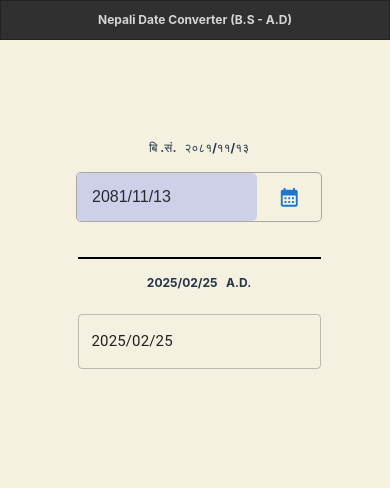
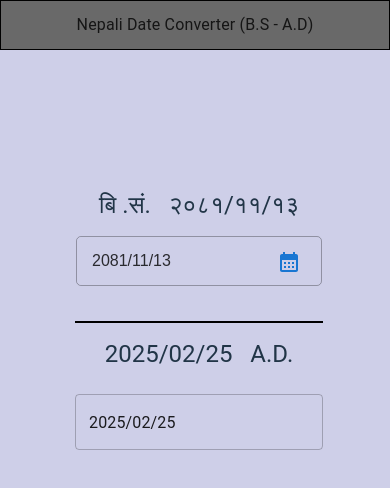
Before and after one commit to bipin-Pariyar2003/Nepali-Date-Picker, a React (Vite) app: page / in a window 390 px wide. Shown: the top 488 px of the page. Built offline with nearby package versions, Linux system fonts and the light colour scheme.

Commit message:
updated style 3

```diff
--- a/src/App.css
+++ b/src/App.css
@@ -1,6 +1,4 @@
 #root {
-  /* background-color: rgb(240, 240, 240); */
-  /* background-color: #f6f6f6; */
   background-color: #cecfe8;
 }
 
@@ -23,7 +21,6 @@
   border: 1px solid #ccc;
   border-radius: 4px;
   width: 200px;
-  /* background-color: #786f99; */
 }
 
 .date-picker-calendar {
@@ -40,25 +37,3 @@
 .date-picker:hover .date-picker-calendar {
   display: block;
 }
-
-/* Responsive Styles */
-@media (max-width: 480px) {
-  #root {
-    background-color: #f5f1e0; /* Example: Change background for mobile */
-  }
-
-  .card {
-    padding: 1em; /* Reduce padding for mobile */
-  }
-
-  .date-picker {
-    display: block; /* Stack elements vertically */
-    width: 100%; /* Full width on mobile */
-  }
-}
-
-@media (max-width: 768px) {
-  .card {
-    padding: 1.5em; /* Adjust padding for tablets */
-  }
-}
--- a/src/Components/DatePickerUI/index.jsx
+++ b/src/Components/DatePickerUI/index.jsx
@@ -50,6 +50,7 @@ const PopUp = ({ selectedDate, onDateSelect, handleClose }) => {
     year: selectedDate.split("/").at(0),
     month: selectedDate.split("/").at(1),
   });
+
   // Update viewDate when selectedDate changes
   useEffect(() => {
     setViewDate({
@@ -77,10 +78,12 @@ const PopUp = ({ selectedDate, onDateSelect, handleClose }) => {
   const handleYearChange = (event) => {
     setViewDate({ ...viewDate, year: event.target.value });
   };
+
   //handling month change
   const handleMonthChange = (event) => {
     setViewDate({ ...viewDate, month: event.target.value });
   };
+
   const handleDayChange = (date) => {
     if (!date) return;
     onDateSelect(
--- a/src/Components/EngDatePicker/index.jsx
+++ b/src/Components/EngDatePicker/index.jsx
@@ -3,9 +3,8 @@ import { LocalizationProvider } from "@mui/x-date-pickers/LocalizationProvider";
 import { DatePicker } from "@mui/x-date-pickers/DatePicker";
 import { AdapterMoment } from "@mui/x-date-pickers/AdapterMoment";
 import moment from "moment";
-//handle props
+import { Typography } from "@mui/material";
 const EngDatePicker = ({ selectedDate, onChange }) => {
-  //update nepali date also
   const handleDateChange = (date) => {
     // convert moment obj to YYYY/MM/DD format
     const formattedDate = date.format("YYYY/MM/DD");
@@ -19,7 +18,9 @@ const EngDatePicker = ({ selectedDate, onChange }) => {
           <hr
             style={{ border: "1px solid black", marginTop: "15px", marginBottom: "15px" }}
           />
-          <h2 style={{ marginTop: "15px" }}>{selectedDate} &nbsp; A.D.</h2>{" "}
+          <Typography variant="h5" sx={{ marginTop: "15px" }}>
+            {selectedDate} &nbsp; A.D.
+          </Typography>{" "}
         </label>
         <br />
         <LocalizationProvider dateAdapter={AdapterMoment}>
--- a/src/Components/NepDatePicker/index.jsx
+++ b/src/Components/NepDatePicker/index.jsx
@@ -1,5 +1,5 @@
 import React, { useState, useRef } from "react";
-import { Button } from "@mui/material";
+import { Button, Typography } from "@mui/material";
 import CalendarMonthIcon from "@mui/icons-material/CalendarMonth";
 import DatePickerUI from "Components/DatePickerUI";
 import styles from "./styles";
@@ -50,9 +50,12 @@ const NepDatePicker = ({ selectedDate, onChange }) => {
   return (
     <div className="nepali-date-picker">
       <label htmlFor="date">
-        <h2 style={{ textAlign: "center", marginTop: "15px", marginBottom: "15px" }}>
+        <Typography
+          variant="h5"
+          sx={{ textAlign: "center", marginTop: "15px", marginBottom: "15px" }}
+        >
           बि .सं. &nbsp; {formattedNepaliDate(selectedDate)}
-        </h2>
+        </Typography>
       </label>
 
       <div className="header" style={styles.box}>
--- a/src/Components/NepDatePicker/styles.js
+++ b/src/Components/NepDatePicker/styles.js
@@ -17,8 +17,6 @@ const styles = {
     borderRadius: "5px",
     color: "rgba(0, 0, 0, 0.8)",
     backgroundColor: "#cecfe8",
-
-    // backgroundColor: "#dcd7c9",
   },
 };
 
--- a/src/Components/UI/DisplayList/index.jsx
+++ b/src/Components/UI/DisplayList/index.jsx
@@ -32,7 +32,6 @@ const DisplayList = ({
           textAlign: "center",
           position: "sticky",
           top: 0,
-          // backgroundColor: "rgb(240, 240, 240)",
           backgroundColor: "#938BAE",
         }}
       >
@@ -51,9 +50,10 @@ const DisplayList = ({
           const isSelected = isSelectedValue({ display: option.value, index });
 
           return (
-            <>
-              <div key={option.value}>
+
+
                 <button
+                key={option.value}
                   style={{
                     marginBottom: "5px",
                   }}
@@ -65,8 +65,8 @@ const DisplayList = ({
                 >
                   {option.display}
                 </button>
-              </div>
-            </>
+
+
           );
         })}
       </Box>
--- a/src/Components/UI/MonthYearDayList/DayDisplayList.jsx
+++ b/src/Components/UI/MonthYearDayList/DayDisplayList.jsx
@@ -49,6 +49,7 @@ const DayDisplayList = ({ onChange, setViewDate, viewDate, dateType = "BS" }) =>
       handleClickDayAD(index);
     }
   };
+
   const checkIsToday = ({ index }) => {
     if (dateType === "BS")
       return (
--- a/src/Views/Home/index.jsx
+++ b/src/Views/Home/index.jsx
@@ -8,7 +8,7 @@ import BsView from "Views/BsView";
 import AdView from "Views/AdView";
 
 import EngDatePicker from "Components/EngDatePicker";
-import { Stack } from "@mui/material";
+import { Box, Stack, Typography } from "@mui/material";
 
 function Home() {
   const initialEnglishDate = moment().format("YYYY/MM/DD");
@@ -38,9 +38,11 @@ function Home() {
         height: "100svh",
       }}
     >
-      <div className="heading">
-        <h2>Nepali Date Converter (B.S - A.D) </h2>
-      </div>
+      <Box className="heading" sx={{ fontSize: { xs: "0.5rem" } }}>
+        <Typography sx={{ fontSize: { sm: "0.5rem", md: "1.5rem" } }}>
+          Nepali Date Converter (B.S - A.D){" "}
+        </Typography>
+      </Box>
       <Stack direction="row" gap={2} pl={4} sx={{ overflow: "hidden" }}>
         <Stack overflow={{ xs: "auto", md: "hidden" }}>
           <h2
@@ -56,23 +58,19 @@ function Home() {
           <BsView selectedDate={selectedNepaliDate} onChange={handleNepaliDateChange} />
         </Stack>
 
-        <div
+        <Box
           style={{
             width: "min-content",
-            // height: "min-content",
-            minHeight: "350px",
-            // maxHeight: "450px",
             minWidth: "350px",
             display: "flex",
             flexDirection: "column",
             gap: "20px",
-            // border: "1px solid rgba(0, 0, 0, 0.4)",
-            // borderRadius: "10px",
             padding: "20px",
             alignItems: "center",
             justifyContent: "center",
             flex: 1,
           }}
+          sx={{ minWidth: { sx: "100px", md: "350px" } }}
         >
           <NepDatePicker
             selectedDate={selectedNepaliDate}
@@ -82,7 +80,7 @@ function Home() {
             selectedDate={selectedEnglishDate}
             onChange={handleEngDateChange}
           />
-        </div>
+        </Box>
         <Stack overflow={{ xs: "auto", md: "hidden" }}>
           <h2
             style={{
--- a/src/index.css
+++ b/src/index.css
@@ -9,7 +9,6 @@
   line-height: 1.5;
   font-weight: 400;
   background-color: #cecfe8;
-
   font-synthesis: none;
   text-rendering: optimizeLegibility;
   -webkit-font-smoothing: antialiased;
@@ -49,19 +48,6 @@ button:focus-visible {
   outline: 4px auto -webkit-focus-ring-color;
 }
 
-@media (prefers-color-scheme: light) {
-  :root {
-    color: #213547;
-    background-color: #ffffff;
-  }
-  a:hover {
-    color: #747bff;
-  }
-  button {
-    background-color: #cecfe8;
-  }
-}
-
 h2 {
   font-size: 1.5em;
   text-align: center;
@@ -69,16 +55,16 @@ h2 {
 
 .heading {
   max-width: 100%;
-  height: px; /* Adjust height if needed */
-  padding: 10px; /* Add some padding */
+  height: 50px;
+  padding: 10px;
   display: flex;
   align-items: center; /* Align items vertically inside */
   justify-content: center; /* Center text horizontally */
   color: rgba(0, 0, 0, 0.8);
+
   cursor: default;
-  /* background-color: #8bae8d; */
-  background-color: #786f80;
-  border: 1px solid rgba(0, 0, 0, 0.3);
+  background-color: #696969;
+  border: 1px solid rgba(0, 0, 0);
 }
 
 .text-imp {
@@ -107,13 +93,11 @@ h2 {
 
 /* Track */
 ::-webkit-scrollbar-track {
-  /* background: #f1f1f1; Track color */
   background-color: #cecfe8;
 }
 
 /* Handle */
 ::-webkit-scrollbar-thumb {
-  /* background: #888; Handle color */
   background: #786f99;
 }
 
@@ -122,82 +106,15 @@ h2 {
   background: #555; /* Handle color on hover */
 }
 
-/* for responsive design for smaller screens  */
-@media screen and (max-width: 600px) {
-  h1 {
-    font-size: 1em;
-    line-height: 0.1;
+@media (prefers-color-scheme: light) {
+  :root {
+    color: #213547;
+    background-color: #ffffff;
   }
-
-  h2 {
-    font-size: 0.8em;
-    text-align: center;
+  a:hover {
+    color: #747bff;
   }
-
   button {
-    border: none;
-    box-shadow: #213547 1px;
-    border-radius: 8px;
-    padding: 1.2em 0.5em;
-    font-size: 0.5em;
-    font-family: inherit;
-    cursor: pointer;
-    transition: border-color 0.25s;
-  }
-  button:hover {
-    box-shadow: #646cff 1px;
-  }
-
-  button:focus,
-  button:focus-visible {
-    outline: 4px auto -webkit-focus-ring-color;
-  }
-
-  .heading {
-    max-width: 100%;
-    height: 40px; /* Adjust height if needed */
-    padding: 10px; /* Add some padding */
-    display: flex;
-    align-items: center; /* Align items vertically inside */
-    justify-content: center; /* Center text horizontally */
-    background-color: rgb(48, 48, 48);
-    color: rgba(255, 255, 255, 0.8);
-    cursor: default;
-  }
-
-  .text-imp {
-    color: rgba(0, 0, 0, 0.8);
-    font-weight: bold;
-    font-size: 1.2rem;
-  }
-
-  .text {
-    color: rgba(0, 0, 0, 0.8);
-  }
-
-  .sub-heading {
-    color: rgba(0, 0, 0, 0.8);
-    font-weight: bold;
-    font-size: 1.3rem;
-    margin-bottom: 20px;
-    margin-top: 0px;
-    text-decoration: underline;
+    background-color: #cecfe8;
   }
 }
-
-/* Responsive Styles */
-@media (max-width: 480px) {
-  :root {
-    font-size: 14px; /* Adjust font size for mobile */
-  }
-
-  a {
-    font-size: 16px; /* Increase link font size for better readability */
-  }
-}
-
-@media (max-width: 768px) {
-  :root {
-    font-size: 15px; /* Adjust font size for tablets */
-  }
-}
```
